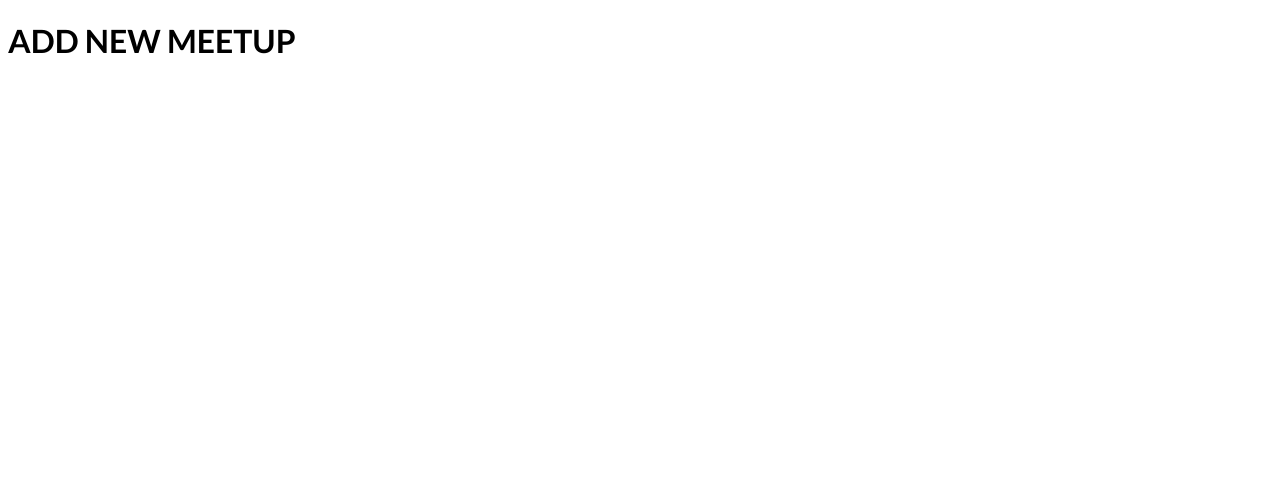
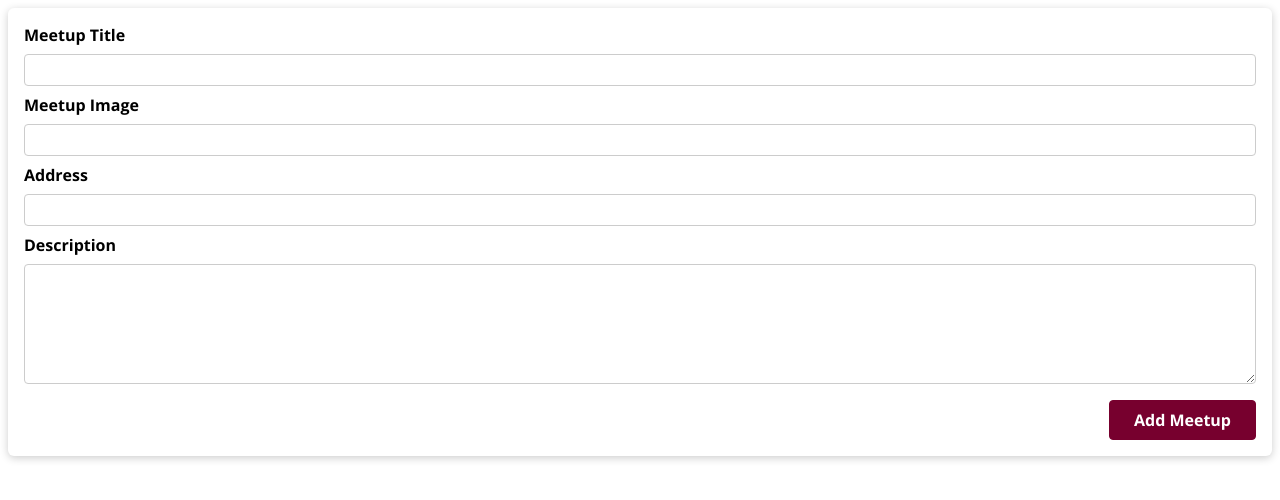
Before and after one commit to pavelklos/nextjs-course-meetups, a Next.js app: page /new-meetup in a window 1280 px wide. Shown: the top 500 px of the page. Built offline with nearby package versions, Linux system fonts and the light colour scheme.

Commit message:
248. [03:54] Adding A Form For Adding Meetups

```diff
--- a/pages/new-meetup/index.js
+++ b/pages/new-meetup/index.js
@@ -1,5 +1,16 @@
-const NewMeetup = () => {
-  return <h1>ADD NEW MEETUP</h1>;
+import { Fragment } from "react";
+import NewMeetupForm from "../../components/meetups/NewMeetupForm";
+
+const NewMeetupPage = () => {
+  function addMeetupHandler(meetupData) {
+    console.log(meetupData);
+  }
+
+  return (
+    <Fragment>
+      <NewMeetupForm onAddMeetup={addMeetupHandler} />
+    </Fragment>
+  );
 };
 
-export default NewMeetup;
+export default NewMeetupPage;
```
